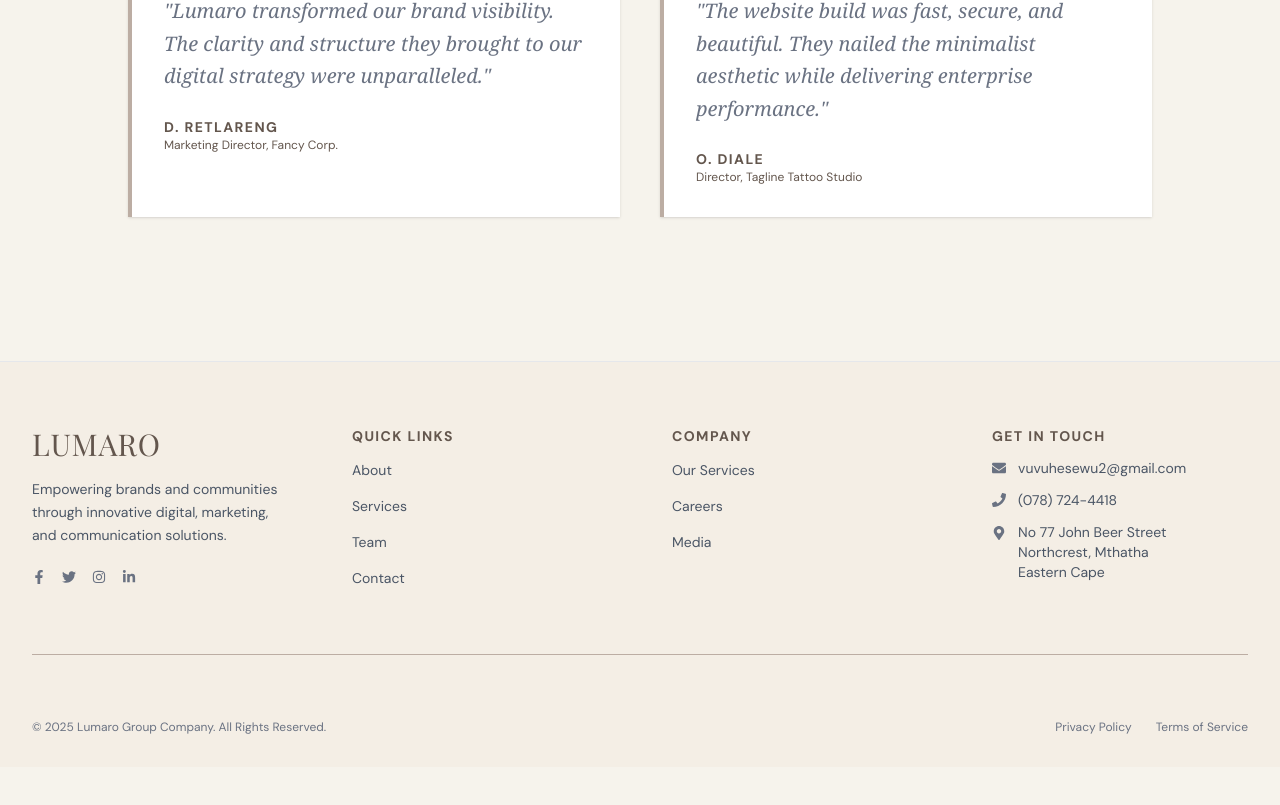
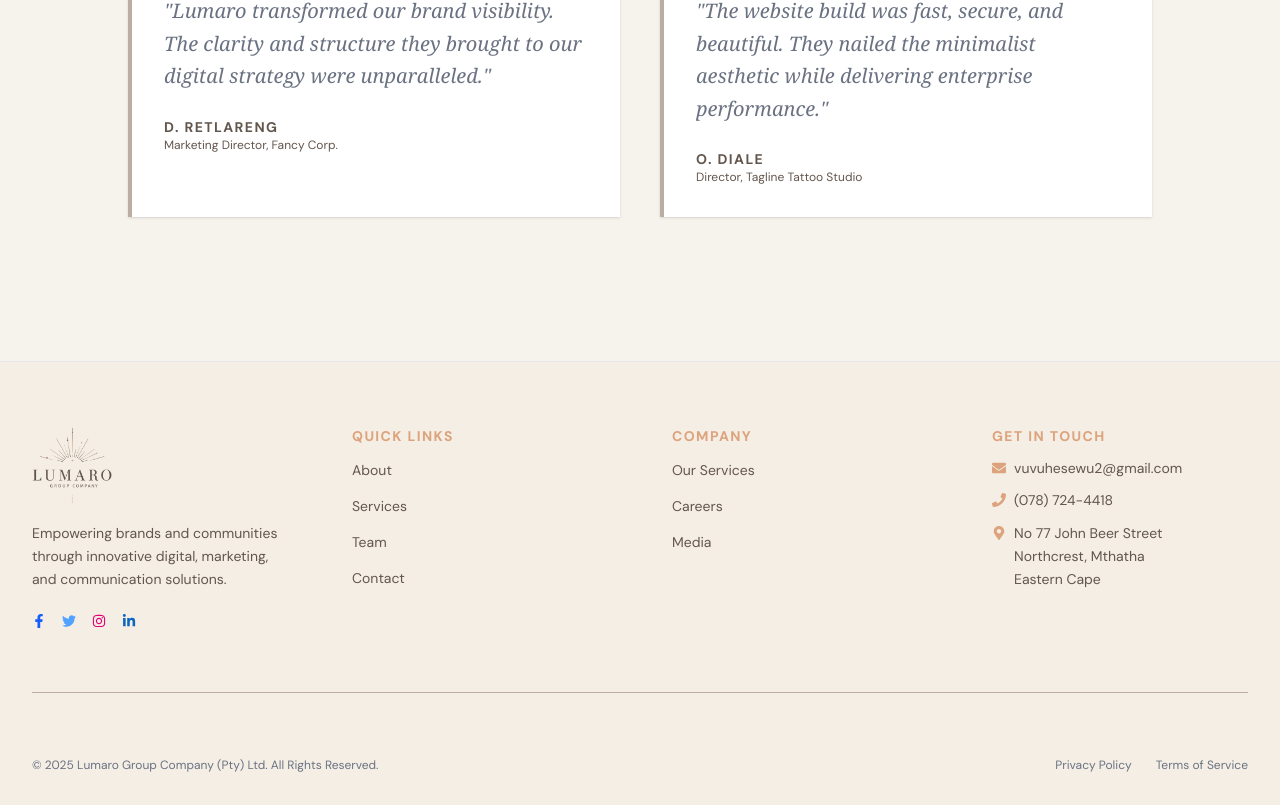
Before and after one commit to InolofatsengMotloba/lumaro-website, a Next.js app: page / in a window 1280 px wide. Shown: the part 2250-3055 px from the top of the page. Before the commit the page ends 3017 px from the top, so only its background shows below. Built offline with nearby package versions, Linux system fonts and the light colour scheme.

Commit message:
Add logo to Footer and change text colours

```diff
--- a/components/Footer.js
+++ b/components/Footer.js
@@ -9,6 +9,7 @@
   FaMapMarkerAlt,
   FaPhone,
 } from "react-icons/fa";
+import Image from "next/image";
 
 // Data for navigation groups
 const quickLinks = [
@@ -33,7 +34,7 @@
 const FooterLinkGroup = ({ title, links }) => (
   <div className="flex flex-col space-y-3">
     {/* Title uses the same uppercase, wide-tracking, sans-serif style as the header's navigation */}
-    <h3 className="text-sm font-bold uppercase tracking-widest text-[#63564d] mb-3">
+    <h3 className="text-sm font-bold uppercase tracking-widest text-[#dca37c] mb-3">
       {title}
     </h3>
     <ul className="space-y-3">
@@ -41,7 +42,7 @@
         <li key={link.name}>
           <Link
             href={link.href}
-            className="text-gray-600 text-sm hover:text-black transition-colors duration-200"
+            className="text-[#63564d] text-sm hover:text-black transition-colors duration-200"
           >
             {link.name}
           </Link>
@@ -59,14 +60,18 @@
       {/* Main Grid Section: Quick Links, Contact, Company Info */}
       <div className="max-w-7xl mx-auto grid grid-cols-2 gap-8 md:grid-cols-4 md:gap-16">
         {/* Company Logo/Tagline (Matches Header's Serif Font) */}
-        <div className="col-span-2 md:col-span-1 space-y-4">
-          <Link
-            href="/"
-            className="heading-font text-3xl font-serif font-normal tracking-wide text-[#63564d] block"
-          >
-            LUMARO
+        <div className="col-span-2 md:col-span-1 flex flex-col space-y-4">
+          <Link href="/" className="block">
+            <Image
+              src="/LogoNoBG.png"
+              alt="Lumaro Logo"
+              width={80}
+              height={80}
+              className="object-contain"
+              priority
+            />
           </Link>
-          <p className="text-gray-600 text-sm leading-relaxed max-w-xs">
+          <p className="text-[#63564d] text-sm leading-relaxed max-w-xs">
             Empowering brands and communities through innovative digital,
             marketing, and communication solutions.
           </p>
@@ -75,7 +80,7 @@
             <Link
               href="https://facebook.com"
               aria-label="Facebook"
-              className="text-gray-500 hover:text-blue-600 transition-colors duration-200"
+              className="text-blue-600 hover:text-blue-800 transition-colors duration-200"
               target="_blank"
             >
               <FaFacebookF size={14} />
@@ -83,7 +88,7 @@
             <Link
               href="https://twitter.com"
               aria-label="Twitter"
-              className="text-gray-500 hover:text-blue-400 transition-colors duration-200"
+              className="text-blue-400  hover:text-blue-600 transition-colors duration-200"
               target="_blank"
             >
               <FaTwitter size={14} />
@@ -92,7 +97,7 @@
             <Link
               href="https://instagram.com"
               aria-label="Instagram"
-              className="text-gray-500 hover:text-pink-600 transition-colors duration-200"
+              className="text-pink-600 hover:text-pink-800 transition-colors duration-200"
               target="_blank"
             >
               <FaInstagram size={14} />
@@ -101,7 +106,7 @@
             <Link
               href="https://linkedin.com"
               aria-label="LinkedIn"
-              className="text-gray-500 hover:text-[#0A66C2] transition-colors duration-200"
+              className="text-[#0A66C2] hover:text-[#0b4783] transition-colors duration-200"
               target="_blank"
             >
               <FaLinkedinIn size={14} />
@@ -117,41 +122,54 @@
 
         {/* Get in Touch Section */}
         <div className="flex flex-col space-y-4">
-          <h3 className="text-sm font-bold uppercase tracking-widest text-[#63564d] mb-3">
+          <h3 className="text-sm font-bold uppercase tracking-widest text-[#dca37c] mb-3">
             GET IN TOUCH
           </h3>
+
           <ul className="space-y-3">
-            <li className="flex items-center space-x-3">
-              <FaEnvelope className="text-gray-500" size={14} />
+            {/* Email */}
+            <li className="flex flex-nowrap items-center gap-2 overflow-visible">
+              <FaEnvelope className="text-[#dca37c] flex-shrink-0" size={14} />
               <a
                 href="mailto:vuvuhesewu2@gmail.com"
-                className="text-gray-600 text-sm hover:text-black transition-colors duration-200"
+                className="text-[#63564d] text-sm hover:text-black transition-colors duration-200 whitespace-nowrap overflow-visible"
               >
                 vuvuhesewu2@gmail.com
               </a>
             </li>
-            <li className="flex items-center space-x-3">
-              <FaPhone className="text-gray-500" size={14} />
+
+            {/* Phone */}
+            <li className="flex flex-nowrap items-center gap-2">
+              <FaPhone className="text-[#dca37c] flex-shrink-0" size={14} />
               <a
                 href="tel:+27787244418"
-                className="text-gray-600 text-sm hover:text-black transition-colors duration-200"
+                className="text-[#63564d] text-sm hover:text-black transition-colors duration-200 whitespace-nowrap"
               >
                 (078) 724-4418
               </a>
             </li>
+
             {/* Address */}
-            <a href="https://maps.app.goo.gl/6WEKLBpKbC6UK78c6" target="_blank">
-              <li className="flex items-start space-x-3">
-                <FaMapMarkerAlt className="text-gray-500 mt-1" size={14} />
-                <address className="not-italic text-gray-600 text-sm hover:text-black transition-colors duration-200">
+            <li>
+              <a
+                href="https://maps.app.goo.gl/6WEKLBpKbC6UK78c6"
+                target="_blank"
+                rel="noopener noreferrer"
+                className="flex items-start gap-2 overflow-visible"
+              >
+                <FaMapMarkerAlt
+                  className="text-[#dca37c] mt-1 flex-shrink-0"
+                  size={14}
+                />
+                <address className="not-italic text-[#63564d] text-sm hover:text-black transition-colors duration-200 leading-relaxed whitespace-nowrap sm:whitespace-pre-line">
                   No 77 John Beer Street
                   <br />
                   Northcrest, Mthatha
                   <br />
                   Eastern Cape
                 </address>
-              </li>
-            </a>
+              </a>
+            </li>
           </ul>
         </div>
       </div>
@@ -162,7 +180,10 @@
       {/* Bottom Legal Bar */}
       <div className="max-w-7xl mx-auto flex flex-col md:flex-row md:justify-between md:items-center space-y-4 md:space-y-0 text-xs text-gray-500">
         {/* Copyright */}
-        <p>&copy; {currentYear} Lumaro Group Company. All Rights Reserved.</p>
+        <p>
+          &copy; {currentYear} Lumaro Group Company (Pty) Ltd. All Rights
+          Reserved.
+        </p>
 
         {/* Legal Links (Horizontal) */}
         <nav>
```
Also changed, not shown: public/LogoNoBG.png (added).
